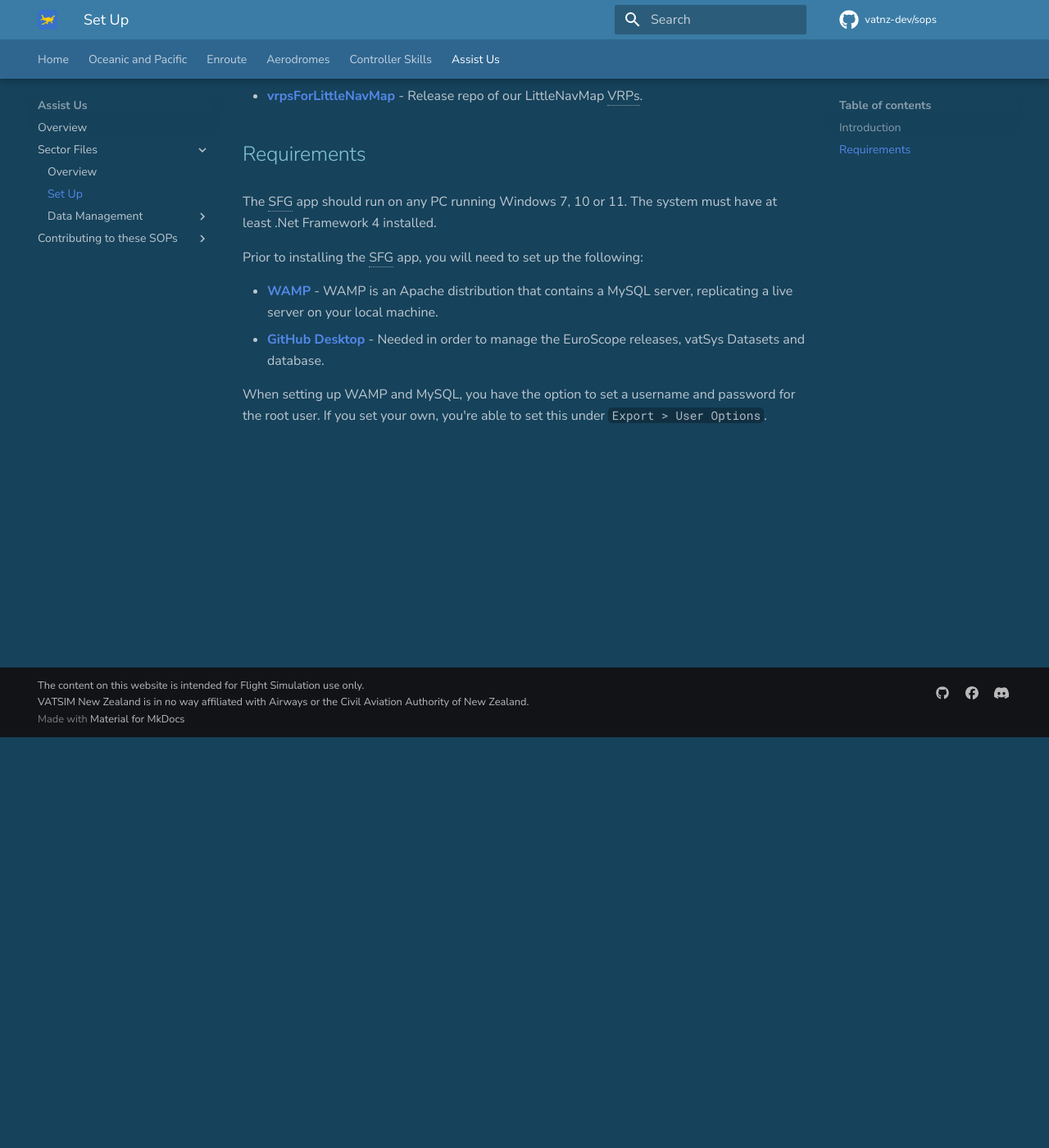
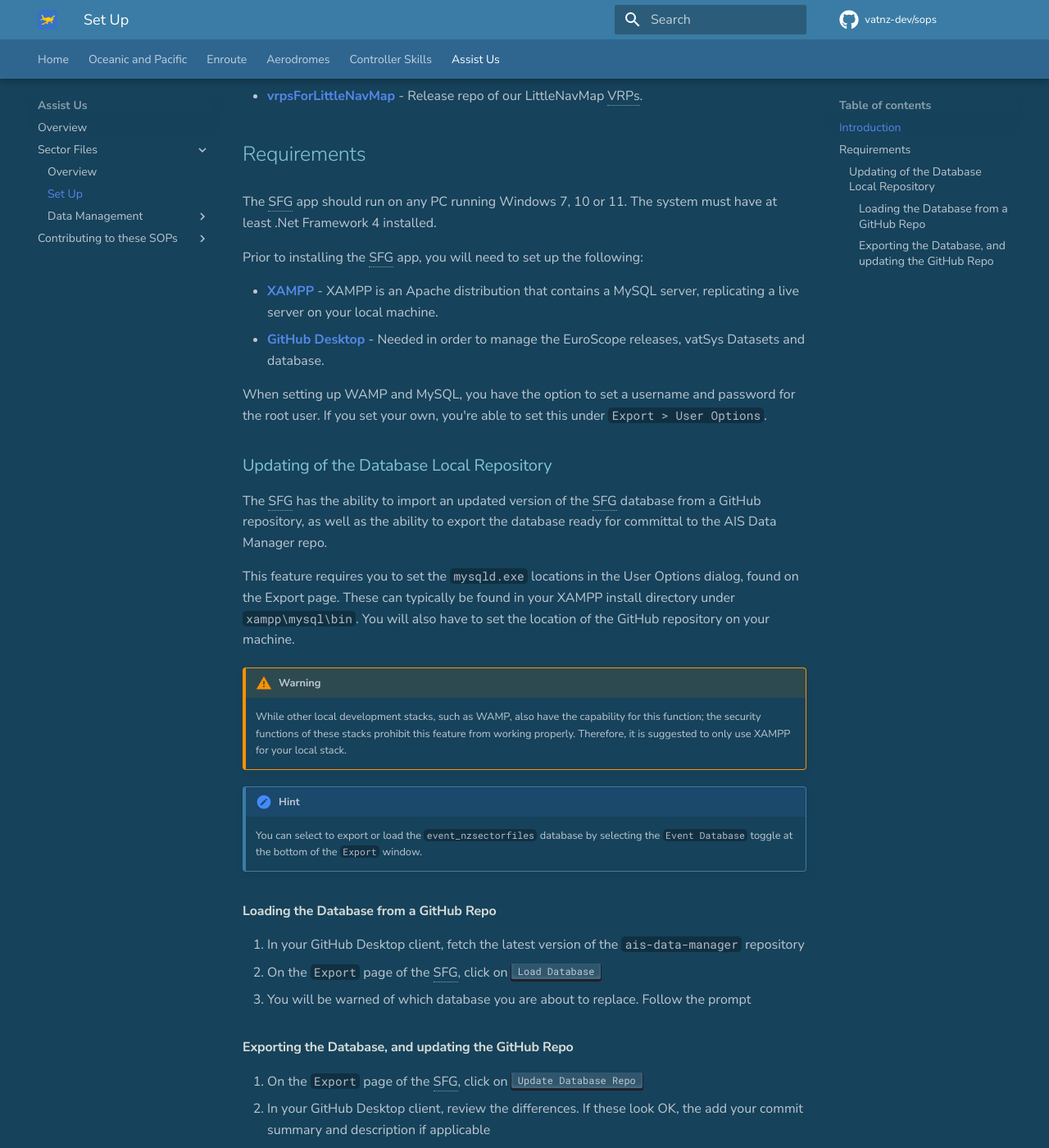
Before and after one commit to vatnz-dev/sops, an MkDocs documentation site: the page built from docs/assist-us/SectorFiles/setup.md, in a window 1280 px wide and 1400 px high, scrolled down 501 px. Shown: the whole window at 82% size. Built offline with MkDocs 1.6.1 and Material for MkDocs 9.7.7, drawn with Linux system fonts in a browser that asks for light colours; comment, search, counter and statistics services are not loaded; some of the changed text lies outside the part shown.

Commit message:
Add AIS Repo Update Instr

```diff
--- a/docs/assist-us/SectorFiles/setup.md
+++ b/docs/assist-us/SectorFiles/setup.md
@@ -22,7 +22,31 @@
 
 Prior to installing the SFG app, you will need to set up the following:
 
-*  [**WAMP**](https://www.wampserver.com/en/){target=new} - WAMP is an Apache distribution that contains a MySQL server, replicating a live server on your local machine.
+*  [**XAMPP**](https://www.apachefriends.org/index.html){target=new} - XAMPP is an Apache distribution that contains a MySQL server, replicating a live server on your local machine.
 *  [**GitHub Desktop**](https://desktop.github.com/){target=new} - Needed in order to manage the EuroScope releases, vatSys Datasets and database.
 
 When setting up WAMP and MySQL, you have the option to set a username and password for the root user. If you set your own, you're able to set this under `Export > User Options`.
+
+### Updating of the Database Local Repository
+
+The SFG has the ability to import an updated version of the SFG database from a GitHub repository, as well as the ability to export the database ready for committal to the AIS Data Manager repo.
+
+This feature requires you to set the `mysqld.exe` locations in the User Options dialog, found on the Export page. These can typically be found in your XAMPP install directory under `xampp\mysql\bin`. You will also have to set the location of the GitHub repository on your machine.
+
+!!! warning
+    While other local development stacks, such as WAMP, also have the capability for this function; the security functions of these stacks prohibit this feature from working properly. Therefore, it is suggested to only use XAMPP for your local stack.
+
+!!! hint
+    You can select to export or load the `event_nzsectorfiles` database by selecting the `Event Database` toggle at the bottom of the `Export` window.
+
+#### Loading the Database from a GitHub Repo
+
+1. In your GitHub Desktop client, fetch the latest version of the `ais-data-manager` repository
+2. On the `Export` page of the SFG, click on ++"Load Database"++
+3. You will be warned of which database you are about to replace. Follow the prompt
+
+#### Exporting the Database, and updating the GitHub Repo
+1. On the `Export` page of the SFG, click on ++"Update Database Repo"++
+2. In your GitHub Desktop client, review the differences. If these look OK, the add your commit summary and description if applicable
+3. Commit your changes
+4. Inform the other uses of the database that an update has been made
```
